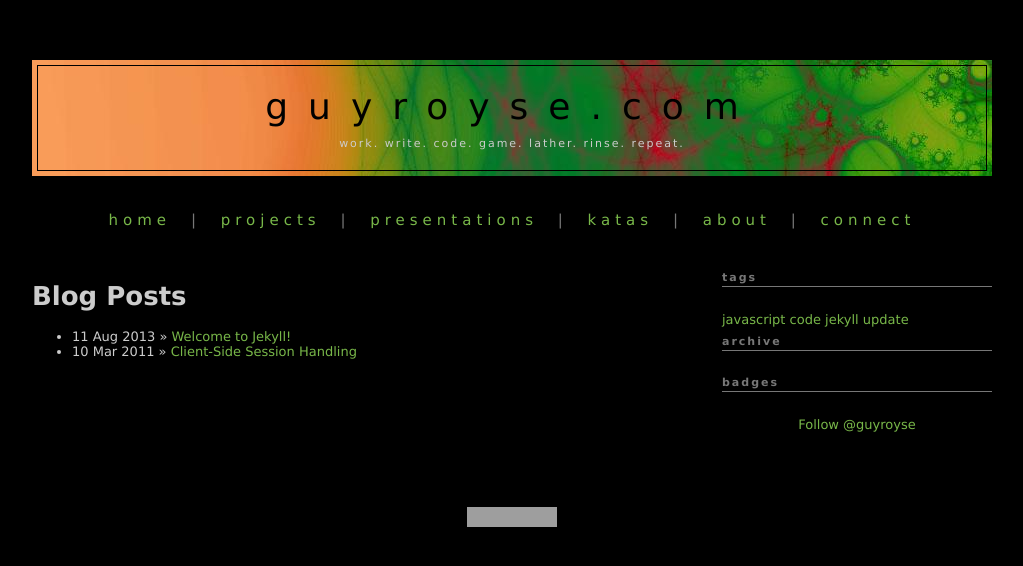
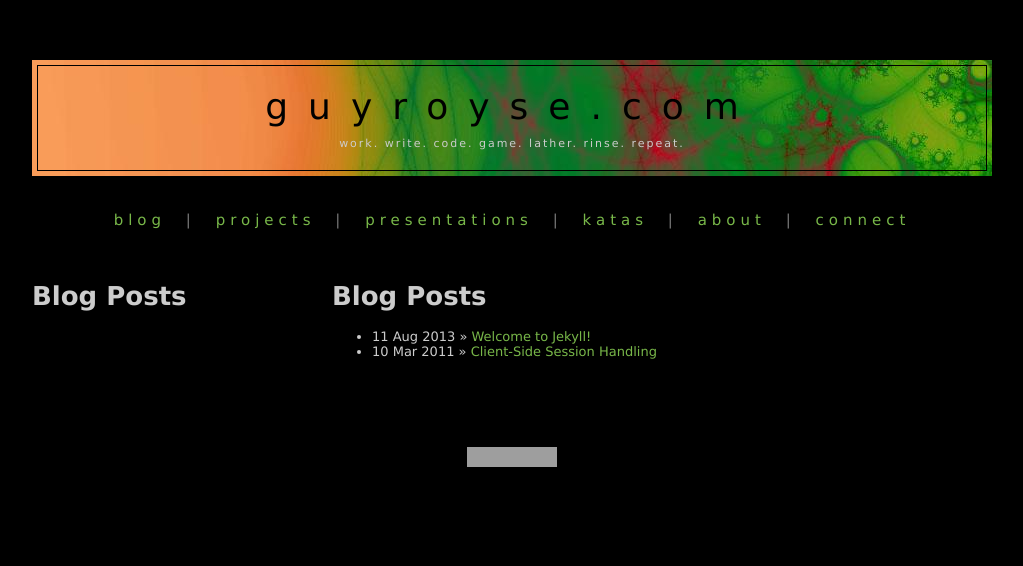
Before and after one commit to guyroyse/guyroyse.github.com, a Jekyll site: the page built from index.html, in a window 1280 px wide. Shown: the top 566 px of the page, without its empty margins (128-1151 px from the left). Built offline with Jekyll 4.4.1, drawn with Linux system fonts in a browser that asks for light colours; Markdown is read by kramdown in place of the engine named in the settings; the list of posts is cut into pages by our own code; comment, search, counter and statistics services are not loaded; grey boxes are pictures that could not be loaded.

Commit message:
removed a few files and laid groundwork for using sidebar as navigation

```diff
--- a/_includes/html/main.html
+++ /dev/null
@@ -1,3 +0,0 @@
-<section>
-{{ content }}
-</section>
--- a/_includes/html/navbar.html
+++ b/_includes/html/navbar.html
@@ -1,6 +1,6 @@
 <nav>
   <ul>
-    <li><a href="/">Home</a></li>
+    <li><a href="/">Blog</a></li>
     <li><a href="/projects">Projects</a></li>
     <li><a href="/presentations">Presentations</a></li>
     <li><a href="/katas">Katas</a></li>
--- a/_includes/html/sidebar.html
+++ /dev/null
@@ -1,35 +0,0 @@
-<aside>
-
-  <section>
-    <h1>Tags</h1>
-    {% for category in site.categories %}
-    <a href="/{{ category | first | slugize }}/">{{ category | first }}</a>
-    {% endfor %}
-  </section>
-
-  <section>
-    <h1>Archive</h1>
-  </section>
-
-  <section>
-
-    <h1>Badges</h1>
-
-    <div class="twitter">
-      <a href="https://twitter.com/guyroyse" class="twitter-follow-button" data-show-count="false" data-size="large">Follow @guyroyse</a>
-      <script>
-        !(function(d, s, id) {
-          var js, fjs = d.getElementsByTagName(s)[0], p = /^http:/.test(d.location) ? 'http' : 'https';
-          if (!d.getElementById(id)) {
-            js = d.createElement(s);
-            js.id = id;
-            js.src = p+'://platform.twitter.com/widgets.js';
-            fjs.parentNode.insertBefore(js, fjs);
-          }
-        })(document, 'script', 'twitter-wjs');
-      </script>
-    </div>
-
-  </section>
-
-</aside>
--- a/_layouts/default.html
+++ b/_layouts/default.html
@@ -13,8 +13,9 @@
 
 {% include html/header.html %}
 {% include html/navbar.html %}
-{% include html/main.html %}
-{% include html/sidebar.html %}
+
+{{ content }}
+
 {% include html/footer.html %}
 
 </body>
--- a/css/site.css
+++ b/css/site.css
@@ -8,5 +8,4 @@
 {% include css/header.css %}
 {% include css/navbar.css %}
 {% include css/main.css %}
-{% include css/sidebar.css %}
 {% include css/footer.css %}
--- a/index.html
+++ b/index.html
@@ -2,6 +2,16 @@
 layout: default
 title: Home
 ---
+
+<aside>
+
+  <header>
+    <h1>Blog Posts</h1>
+  </header>
+
+</aside>
+
+<section>
 
 <div id="home">
   <h1>Blog Posts</h1>
@@ -11,3 +21,5 @@ title: Home
     {% endfor %}
   </ul>
 </div>
+
+</section>
```
Also changed, not shown: _includes/css/main.css (+22 -1 lines), _includes/css/sidebar.css (deleted, +0 -20 lines).
